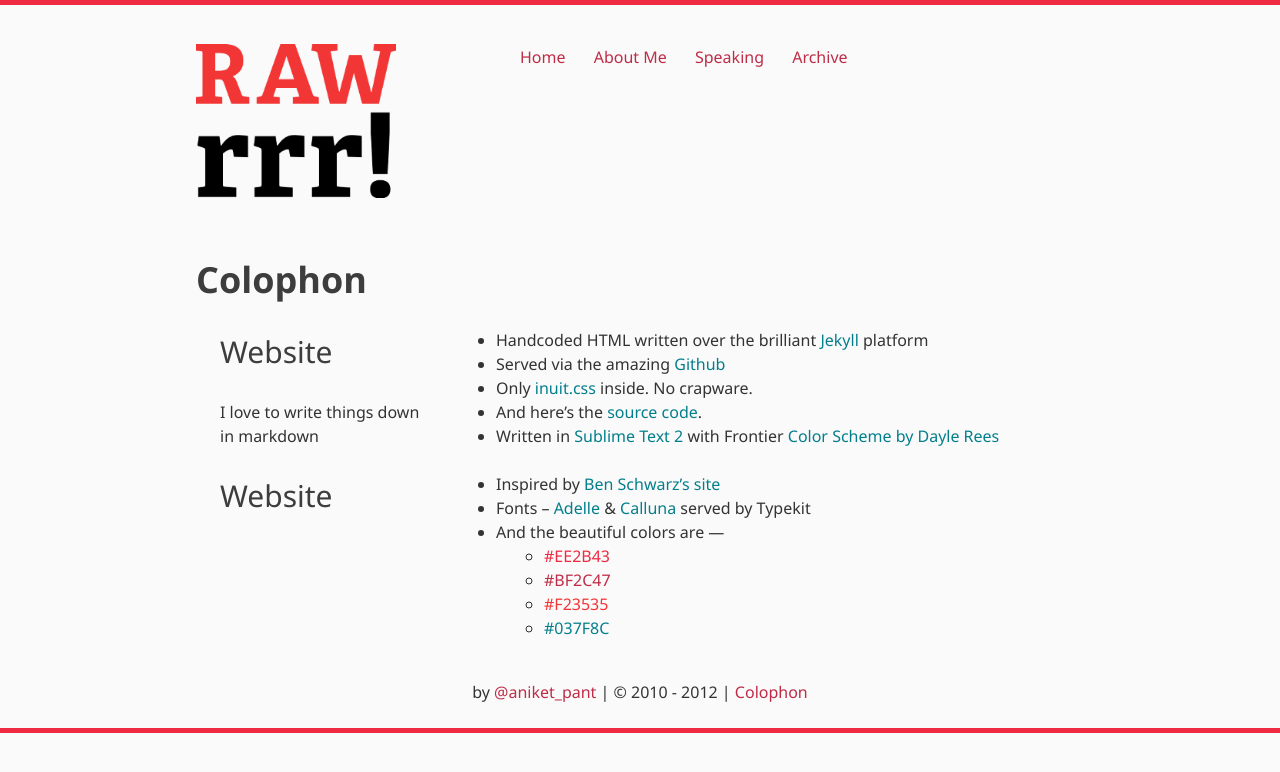
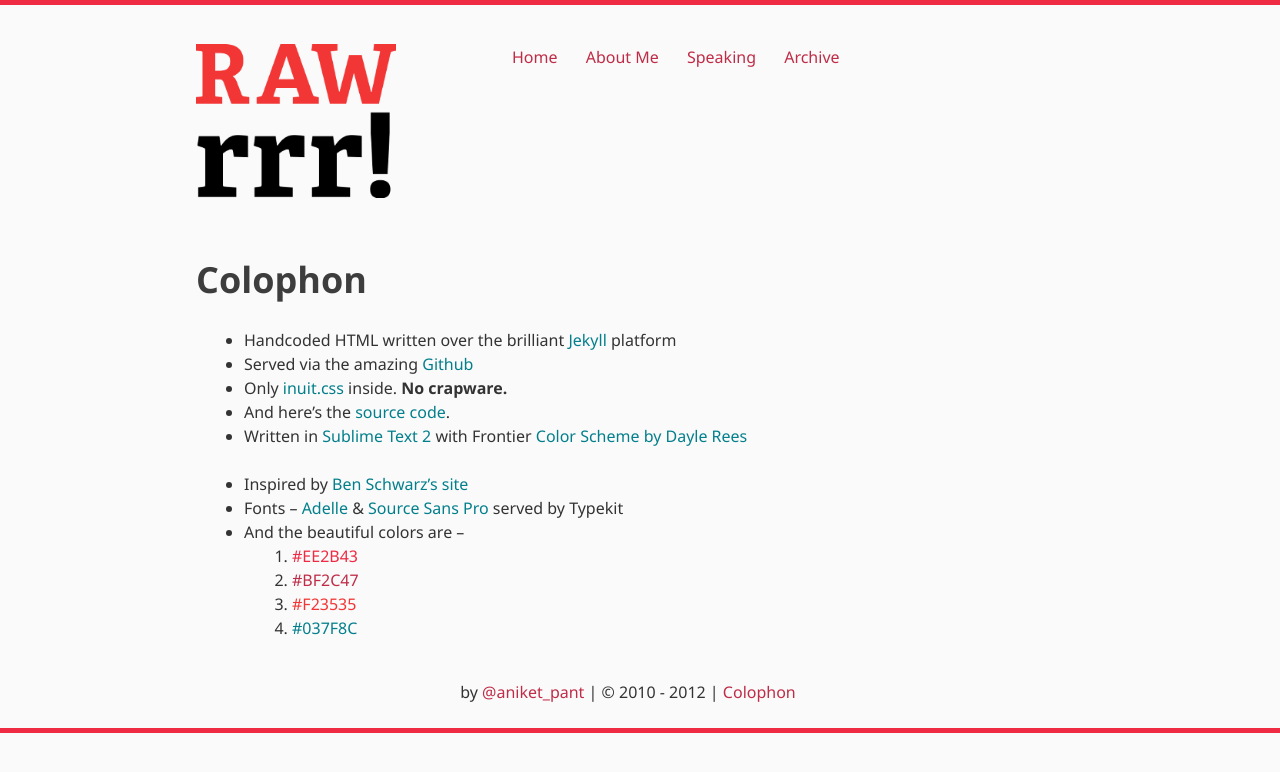
Before and after one commit to aniketpant/aniketpant.github.com, a Jekyll site: the page built from colophon/index.md, in a window 1280 px wide. Shown: the top 772 px of the page. Built offline with Jekyll 4.4.1, drawn with Linux system fonts in a browser that asks for light colours; comment, search, counter and statistics services are not loaded.

Commit message:
CHANGED: bugs fixed padding-right done correctly colophon done right #win
Signed-off-by: Aniket Pant <me@aniketpant.com>

```diff
--- a/assets/styles/sass/your-project.scss
+++ b/assets/styles/sass/your-project.scss
@@ -16,6 +16,7 @@ body {
 .wrapper {
 	max-width: 60rem;
 	margin: 0 auto;
+	padding-right: 1.5rem;
 }
 
 footer {
@@ -194,6 +195,9 @@ blockquote {
 		margin-left: auto;
 		margin-right: auto;
 	}
+	.navbar {
+		margin-top: 0;
+	}
 }
 
 /**
--- a/colophon/index.md
+++ b/colophon/index.md
@@ -6,31 +6,21 @@ slug: colophon
 
 <div class="g one-whole">
 
-<div class="g one-quarter" markdown="1">
-## Website
-<p>I love to write things down in markdown</p>
-</div>
-
-<div class="g three-quarters" markdown="1">
+<div markdown="1">
  * Handcoded HTML written over the brilliant [Jekyll](https://github.com/mojombo/jekyll) platform
  * Served via the amazing [Github](https://github.com)
- * Only [inuit.css](https://github.com/csswizardry/inuit.css) inside. No crapware.
+ * Only [inuit.css](https://github.com/csswizardry/inuit.css) inside. **No crapware.**
  * And here's the [source code](https://github.com/aniketpant/aniketpant.github.com).
  * Written in [Sublime Text 2](http://www.sublimetext.com/2) with Frontier [Color Scheme by Dayle Rees](https://github.com/daylerees/colour-schemes)
-</div>
 
-<div class="g one-quarter" markdown="1">
-## Website
-</div>
 
-<div class="g three-quarters" markdown="1">
  * Inspired by [Ben Schwarz's site](http://germanforblack.com)
- * Fonts &ndash; [Adelle](https://typekit.com/fonts/adelle-web) &amp; [Calluna](https://typekit.com/fonts/calluna) served by Typekit
- * And the beautiful colors are &mdash;
-   * <span style="color: #EE2B43">#EE2B43</span>
-   * <span style="color: #BF2C47">#BF2C47</span>
-   * <span style="color: #F23535">#F23535</span>
-   * <span style="color: #037F8C">#037F8C</span>
+ * Fonts &ndash; [Adelle](https://typekit.com/fonts/adelle-web) &amp; [Source Sans Pro](https://typekit.com/fonts/source-sans-pro) served by Typekit
+ * And the beautiful colors are &ndash;
+  1. <span style="color: #EE2B43">#EE2B43</span>
+  2. <span style="color: #BF2C47">#BF2C47</span>
+  3. <span style="color: #F23535">#F23535</span>
+  4. <span style="color: #037F8C">#037F8C</span>
 
 </div>
 
```
Also changed, not shown: assets/styles/css/style.min.css.
